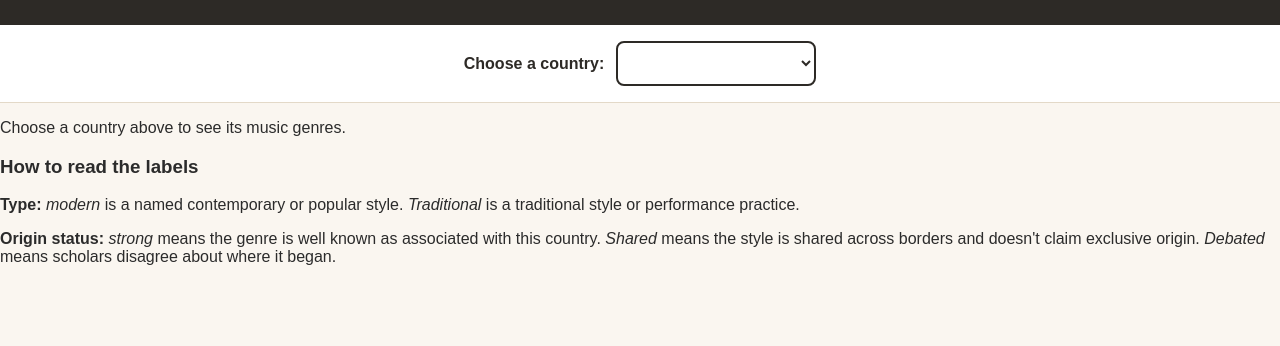
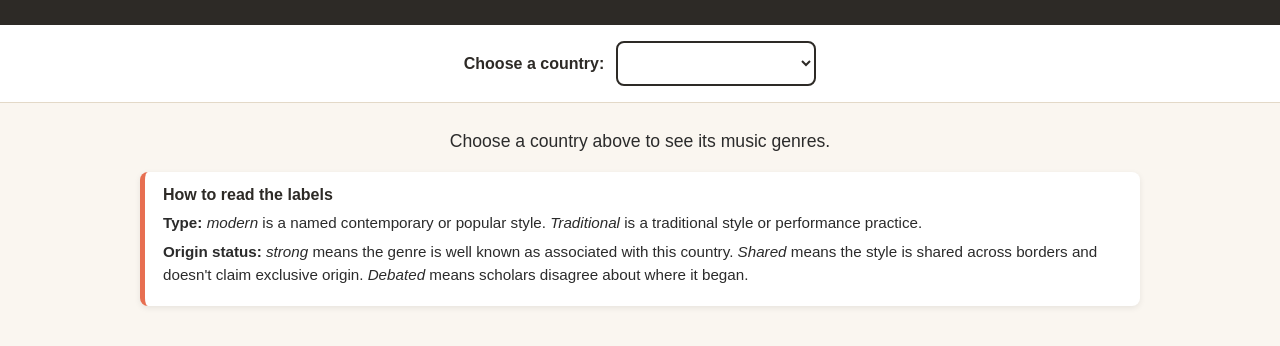
Before and after one commit to Lusanda7-gif/african-music-genres, a plain HTML site: page index.html in a window 1280 px wide. Shown: the part 90-436 px from the top of the page. Drawn offline with Linux system fonts and the light colour scheme; a script that the page names is missing.

Commit message:
Style main area and label note

```diff
--- a/style.css
+++ b/style.css
@@ -58,3 +58,42 @@ header p {
   border-color: #e76f51;
   box-shadow: 0 0 0 3px rgba(231, 111, 81, 0.25);
 }
+
+main {
+  max-width: 1000px;
+  margin: 0 auto;
+  padding: 20px 16px;
+}
+
+#welcomeMessage {
+  text-align: center;
+  font-size: 1.1rem;
+  margin: 8px 0 20px 0;
+}
+
+.label-note {
+  background-color: white;
+  border-left: 5px solid #e76f51;
+  border-radius: 8px;
+  padding: 14px 18px;
+  margin-bottom: 24px;
+  box-shadow: 0 2px 6px rgba(0, 0, 0, 0.08);
+}
+
+.label-note h3 {
+  margin: 0 0 8px 0;
+  font-size: 1rem;
+  color: #2d2a26;
+}
+
+.label-note p {
+  margin: 6px 0;
+  font-size: 0.95rem;
+  line-height: 1.5;
+}
+
+#countryTitle {
+  font-size: 1.6rem;
+  color: #2d2a26;
+  margin: 0 0 16px 0;
+}
```
